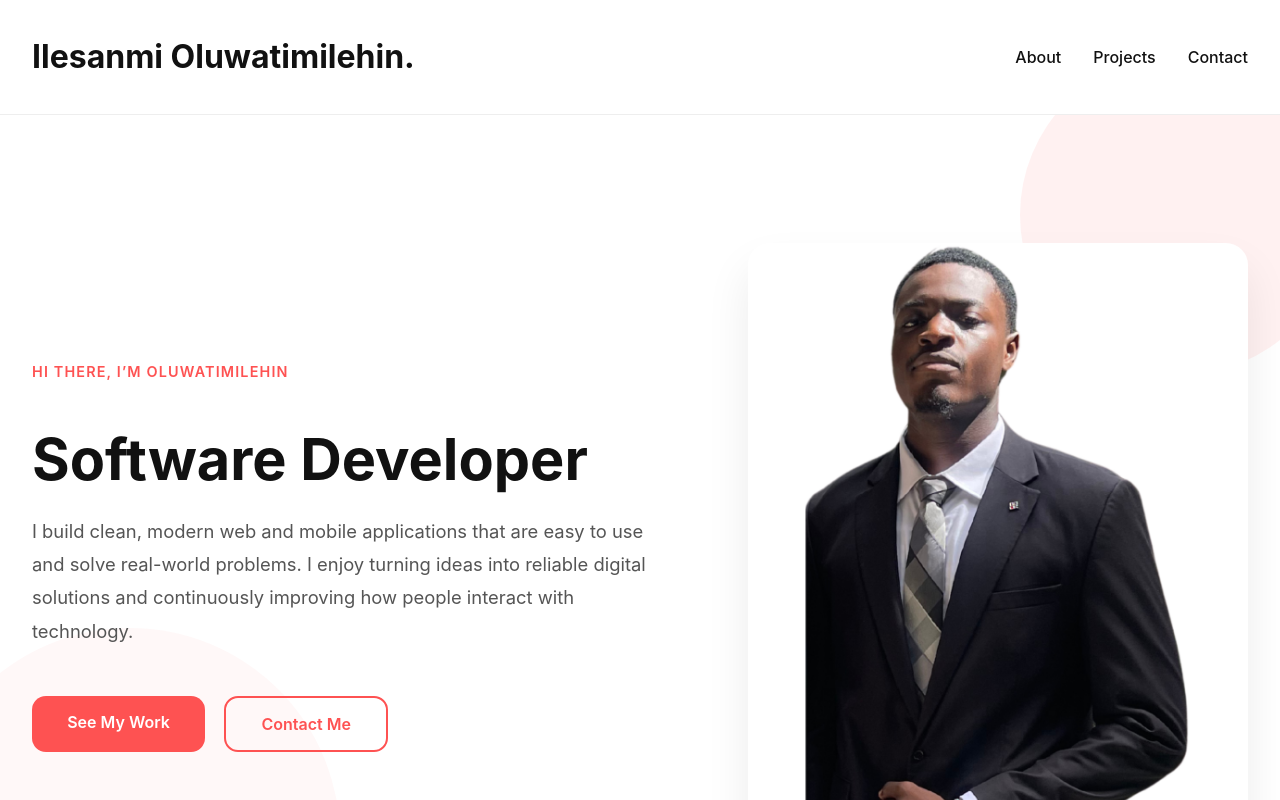
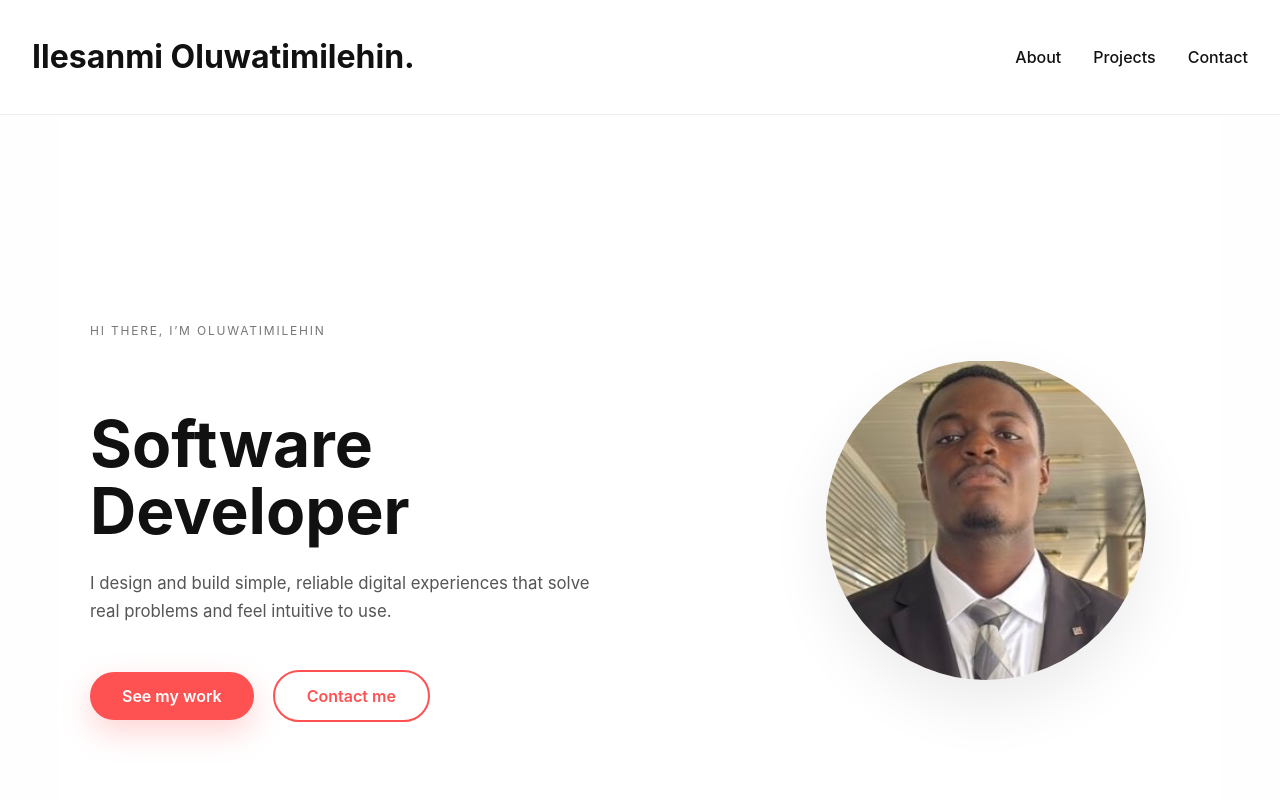
Before and after one commit to Timmynathan/portfolio, a Next.js app: page / in a window 1280 px wide. Shown: the top 800 px of the page. Built offline with nearby package versions, Linux system fonts and the light colour scheme.

Commit message:
Add dedicated project details page and refine UI

```diff
--- a/components/CTA/CTA.module.css
+++ b/components/CTA/CTA.module.css
@@ -1,31 +1,79 @@
 .ctaSection {
-  padding: 6rem 2rem;
-  text-align: center;
-  background-color: #f0f4ff;
+  padding: 7rem 2rem;
+  background-color: rgba(254, 82, 82, 0.05);
+  display: flex;
+  justify-content: center;
 }
 
-.ctaSection h2 {
-  color: var(--accent-color);
-  font-size: 2rem;
-  margin-bottom: 1rem;
+.ctaContainer {
+  max-width: 720px;
+  text-align: center;
 }
 
-.ctaSection p {
-  font-size: 1.1rem;
-  margin-bottom: 2rem;
-  color: #555;
+.ctaLabel {
+  display: inline-block;
+  margin-bottom: 0.75rem;
+  font-size: 0.85rem;
+  font-weight: 600;
+  letter-spacing: 0.1em;
+  text-transform: uppercase;
+  color: var(--accent-color);
 }
 
-.ctaButton {
-  padding: 0.75rem 1.5rem;
-  background-color: var(--accent-color);
-  color: white;
-  border-radius: 8px;
-  font-weight: 500;
-  text-decoration: none;
-  transition: background-color 0.3s;
+.ctaContainer h2 {
+  font-size: 2.6rem;
+  margin-bottom: 1.2rem;
+  color: #111;
 }
 
-.ctaButton:hover {
-  background-color: #005bb5;
+.ctaContainer p {
+  font-size: 1.15rem;
+  color: #555;
+  line-height: 1.8;
+  margin-bottom: 2.5rem;
 }
+
+.ctaButtons {
+  display: flex;
+  justify-content: center;
+  gap: 1.2rem;
+  flex-wrap: wrap;
+}
+
+.primaryBtn {
+  padding: 0.9rem 2rem;
+  background-color: var(--accent-color);
+  color: #ffffff;
+  border-radius: 14px;
+  font-weight: 600;
+  text-decoration: none;
+  transition: transform 0.25s ease, box-shadow 0.25s ease;
+}
+
+.primaryBtn:hover {
+  transform: translateY(-3px);
+  box-shadow: 0 14px 30px rgba(254, 82, 82, 0.35);
+}
+
+.secondaryBtn {
+  padding: 0.9rem 2rem;
+  background-color: transparent;
+  color: var(--accent-color);
+  border: 2px solid var(--accent-color);
+  border-radius: 14px;
+  font-weight: 600;
+  text-decoration: none;
+  transition: background-color 0.25s ease, color 0.25s ease;
+}
+
+.secondaryBtn:hover {
+  background-color: var(--accent-color);
+  color: #ffffff;
+}
+
+/* Responsive */
+@media (max-width: 768px) {
+  .ctaContainer h2 {
+    font-size: 2.2rem;
+  }
+}
--- a/components/CTA/CTA.tsx
+++ b/components/CTA/CTA.tsx
@@ -1,30 +1,39 @@
+import styles from "./CTA.module.css";
+
 export default function CTA() {
   return (
-    <section
-      id="contact"
-      style={{
-        padding: "4rem 1rem",
-        textAlign: "center",
-      }}
-    >
+    <section id="contact" className={styles.ctaSection}>
+      <div className={styles.ctaContainer}>
+        <span className={styles.ctaLabel}>Let’s Connect</span>
+
         <h2>Get In Touch</h2>
+
         <p>
           I’m open to opportunities, collaborations, and learning experiences.
-        Feel free to reach out to me on WhatsApp at +234 0816 555 7693 or via email
+          Whether you have a project in mind or just want to connect, feel free
+          to reach out.
         </p>
 
+        <div className={styles.ctaButtons}>
           <a
-        href="mailto:oluwatimilehin.ilesanmi@pau.edu.ng"
-        style={{
-          display: "inline-block",
-          marginTop: "1rem",
-          padding: "0.75rem 1.5rem",
-          border: "1px solid black",
-          textDecoration: "none",
-        }}
+            href="https://mail.google.com/mail/?view=cm&to=oluwatimilehin.ilesanmi@pau.edu.ng"
+            target="_blank"
+            rel="noopener noreferrer"
+            className={styles.primaryBtn}
           >
             Email Me
           </a>
+
+          <a
+            href="https://wa.me/2348132265016"
+            target="_blank"
+            rel="noopener noreferrer"
+            className={styles.secondaryBtn}
+          >
+            WhatsApp
+          </a>
+        </div>
+      </div>
     </section>
   );
 }
--- a/components/Hero/Hero.module.css
+++ b/components/Hero/Hero.module.css
@@ -1,132 +1,128 @@
-
-.heroSection {
-  display: flex;
+.hero {
+  max-width: 1100px;
+  margin: 0 auto;
+  padding: 12.75rem 2rem 9rem;
+  display: grid;
+  grid-template-columns: 1.2fr 0.8fr;
   align-items: center;
-  justify-content: space-between;
-  padding: 8rem 2rem 6rem;
+  gap: 5rem;
   background: #ffffff;
-  flex-wrap: wrap;
-  position: relative;
-  overflow: hidden;
 }
 
-.heroSection::before {
-  content: "";
-  position: absolute;
-  top: -60px;
-  right: -60px;
-  width: 320px;
-  height: 320px;
-  background: rgba(254, 82, 82, 0.08);
-  border-radius: 50%;
+/* TEXT */
+
+.text {
+  max-width: 520px;
 }
 
-.heroSection::after {
-  content: "";
-  position: absolute;
-  bottom: -80px;
-  left: -80px;
-  width: 420px;
-  height: 420px;
-  background: rgba(254, 82, 82, 0.04);
-  border-radius: 50%;
+.intro {
+  display: inline-block;
+  font-size: 0.75rem;
+  letter-spacing: 0.15em;
+  text-transform: uppercase;
+  color: #777;
+  margin-bottom: 1.2rem;
 }
 
-.heroContent {
-  max-width: 620px;
-  position: relative;
-  z-index: 1;
+.text h1 {
+  font-size: 4rem;
+  font-weight: 700;
+  line-height: 1.05;
+  margin-bottom: 1.5rem;
+  color: #111;
 }
 
-.introText {
-  display: block;
-  color: var(--accent-color);
-  font-weight: 600;
-  font-size: 0.9rem;
-  margin-bottom: 0.75rem;
-  letter-spacing: 0.08em;
-  text-transform: uppercase;
+.text p {
+  font-size: 1.05rem;
+  line-height: 1.7;
+  color: #555;
+  margin-bottom: 2.8rem;
 }
 
-.heroContent h1 {
-  font-size: 3.6rem;
-  margin-bottom: 1.5rem;
-  color: #111;
-  line-height: 1.1;
+/* CTA */
+
+.cta {
+  display: inline-block;
+  padding: 0.85rem 2rem;
+  background-color: var(--accent-color);
+  color: #fff;
+  border-radius: 999px;
+  font-weight: 600;
+  text-decoration: none;
+  box-shadow: 0 12px 30px rgba(254, 82, 82, 0.25);
+  transition: transform 0.2s ease;
 }
 
-.heroContent p {
-  font-size: 1.15rem;
-  color: #555;
-  line-height: 1.8;
-  margin-bottom: 3rem;
+.cta:hover {
+  transform: translateY(-2px);
 }
 
-.heroButtons {
+/* IMAGE */
+
+.imageWrapper {
+  display: flex;
+  justify-content: center;
+}
+
+.image {
+  border-radius: 50%;
+  object-fit: cover;
+  object-position: center -0.5%;
+  box-shadow: 0 25px 60px rgba(0, 0, 0, 0.08);
+}
+
+/* MOBILE */
+
+@media (max-width: 768px) {
+  .hero {
+    grid-template-columns: 1fr;
+    text-align: center;
+    padding: 6rem 1.5rem;
+  }
+
+  .imageWrapper {
+    margin-bottom: 3rem;
+  }
+
+  .text h1 {
+    font-size: 2.6rem;
+  }
+}
+
+.actions {
   display: flex;
   gap: 1.2rem;
-  flex-wrap: wrap;
+  align-items: center;
 }
 
-.primaryBtn {
-  padding: 1rem 2.2rem;
+/* Primary button */
+.ctaPrimary {
+  padding: 0.85rem 2rem;
   background-color: var(--accent-color);
-  color: #ffffff;
-  border-radius: 14px;
+  color: #fff;
+  border-radius: 999px;
   font-weight: 600;
   text-decoration: none;
-  transition: transform 0.25s ease, box-shadow 0.25s ease;
+  box-shadow: 0 12px 30px rgba(254, 82, 82, 0.25);
+  transition: transform 0.2s ease;
 }
 
-.primaryBtn:hover {
-  transform: translateY(-3px);
-  box-shadow: 0 14px 30px rgba(254, 82, 82, 0.35);
+.ctaPrimary:hover {
+  transform: translateY(-2px);
 }
 
-.secondaryBtn {
-  padding: 1rem 2.2rem;
-  background-color: transparent;
+.ctaSecondary {
+  padding: 0.85rem 2rem;
+  background: transparent;
   color: var(--accent-color);
   border: 2px solid var(--accent-color);
-  border-radius: 14px;
+  border-radius: 999px;
   font-weight: 600;
   text-decoration: none;
-  transition: all 0.25s ease;
+  transition: background-color 0.2s ease, color 0.2s ease;
 }
 
-.secondaryBtn:hover {
+.ctaSecondary:hover {
   background-color: var(--accent-color);
   color: #ffffff;
 }
-
-.heroImage {
-  position: relative;
-  z-index: 1;
-}
-
-.heroImage img {
-  width: 500px;
-  max-width: 100%;
-  height: auto;
-  border-radius: 22px;
-  box-shadow: 0 25px 45px rgba(0, 0, 0, 0.08);
-}
-
-@media (max-width: 768px) {
-  .heroSection {
-    padding: 5rem 1.5rem;
-    text-align: center;
-  }
-
-  .heroContent h1 {
-    font-size: 2.7rem;
-  }
-
-  .heroButtons {
-    justify-content: center;
-  }
-
-  .heroImage {
-    margin-top: 3rem;
-  }
-}
--- a/components/Hero/Hero.tsx
+++ b/components/Hero/Hero.tsx
@@ -3,37 +3,41 @@ import styles from "./Hero.module.css";
 
 export default function Hero() {
   return (
-    <section className={styles.heroSection}>
-      <div className={styles.heroContent}>
-        <span className={styles.introText}>
+    <section className={styles.hero}>
+      <div className={styles.text}>
+        <span className={styles.intro}>
           Hi there, I’m Oluwatimilehin
         </span>
 
-        <h1>Software Developer</h1>
+        <h1>
+          Software <br /> Developer
+        </h1>
 
         <p>
-          I build clean, modern web and mobile applications that are easy to use and solve real-world problems.
-          I enjoy turning ideas into reliable digital solutions and continuously improving how people interact with technology.
+          I design and build simple, reliable digital experiences that solve
+          real problems and feel intuitive to use.
         </p>
 
-        <div className={styles.heroButtons}>
-          <a href="#projects" className={styles.primaryBtn}>
-            See My Work
+        <div className={styles.actions}>
+          <a href="#projects" className={styles.ctaPrimary}>
+            See my work
           </a>
-          <a href="#contact" className={styles.secondaryBtn}>
-            Contact Me
+
+          <a href="#contact" className={styles.ctaSecondary}>
+            Contact me
           </a>
         </div>
       </div>
 
-      <div className={styles.heroImage}>
+      <div className={styles.imageWrapper}>
         <Image
-        src="/hero-image.png"
-        alt="Oluwatimilehin portrait"
-        width={460}
-        height={460}
-        priority
-      />
+          src="/hero-image.jpg"
+          alt="Oluwatimilehin portrait"
+          width={320}
+          height={320}
+          priority
+          className={styles.image}
+        />
       </div>
     </section>
   );
--- a/components/Projects/Projects.tsx
+++ b/components/Projects/Projects.tsx
@@ -33,7 +33,7 @@ export default function Projects() {
             </p>
 
             <Link
-              href="/projects/portfolio-website"
+              href="/projects/shift-management"
               className={styles.projectLink}
             >
               View Details
```
Also changed, not shown: app/projects/shift-management/ProjectDetails.module.css (added, +112 -0 lines), app/projects/shift-management/page.tsx (added, +107 -0 lines), public/hero-image.jpg (added), public/projects/project-1b.png (added). Lines whose indentation alone changed are shown as unchanged.
